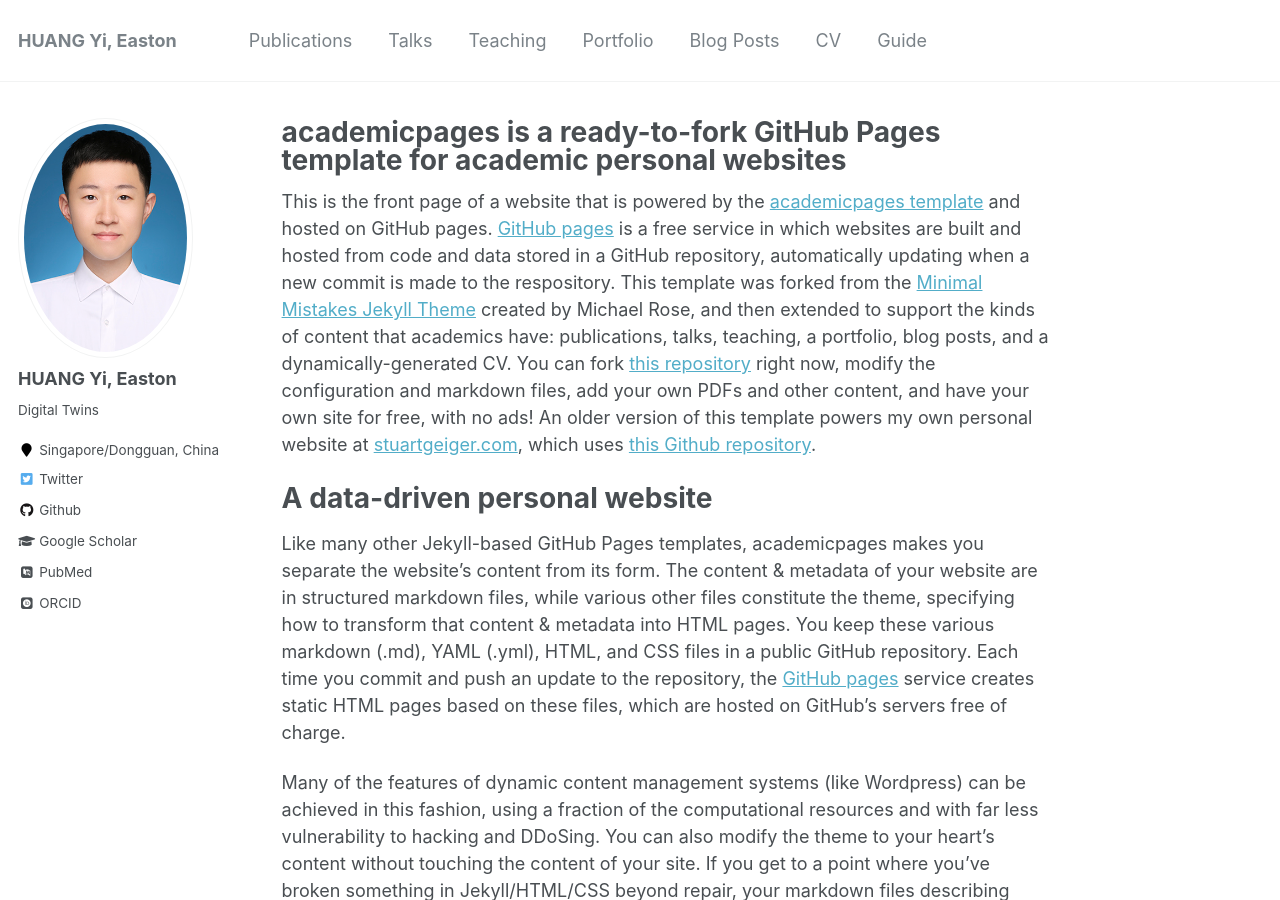
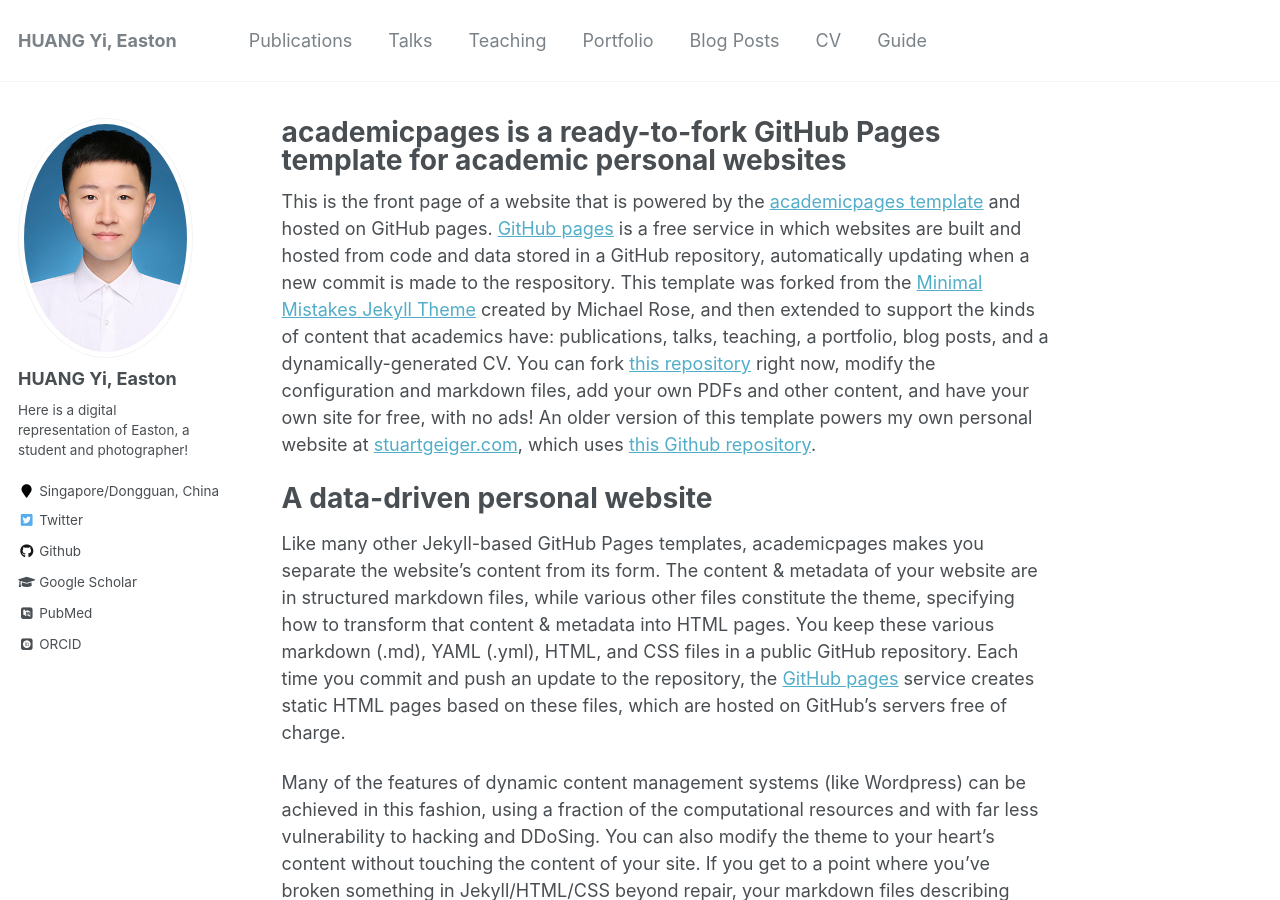
Before and after one commit to easton-hy/easton-hy.github.io, a Jekyll site: the page built from _pages/about.md, in a window 1280 px wide and 900 px high. Built offline with Jekyll 4.4.1, drawn with Linux system fonts in a browser that asks for light colours; some web fonts are replaced.

Commit message:
Update _config.yml

```diff
--- a/_config.yml
+++ b/_config.yml
@@ -82,7 +82,7 @@ analytics:
 author:
   name             : "HUANG Yi, Easton"
   avatar           : "U2102035 Huang Yi.jpg"
-  bio              : "Digital Twins"
+  bio              : "Here is a digital representation of Easton, a student and photographer!"
   location         : "Singapore/Dongguan, China"
   employer         :
   pubmed           : "https://www.ncbi.nlm.nih.gov/pubmed/?term=john+snow"
```
